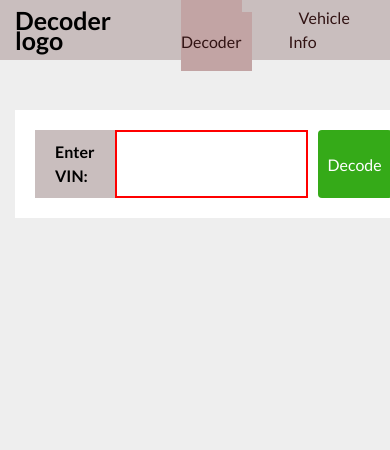
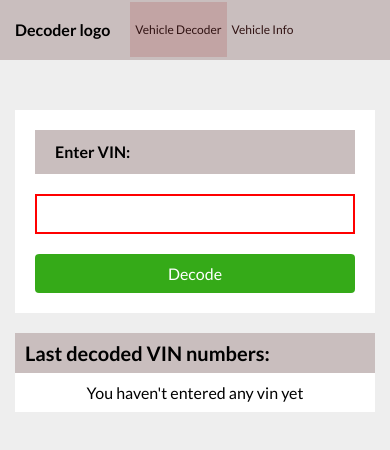
Before and after one commit to krimYuriy/vindecoder, a React (Create React App) app: page / in a window 390 px wide. Shown: the top 450 px of the page. Built offline with nearby package versions, Linux system fonts and the light colour scheme.

Commit message:
adaptive layout

```diff
--- a/src/index.css
+++ b/src/index.css
@@ -161,6 +161,8 @@ a {
    background-color: #fff;
  }
 
+
+
  .vin__title {
    font-size: 20px;
    line-height: 30px;
@@ -231,7 +233,7 @@ a {
 
  .info__list {
    display: grid;
-   grid-template: auto/ repeat(3, minmax(200px, 1fr));
+   grid-template: auto/ repeat(auto-fit, minmax(200px, 1fr));
    grid-gap: 15px;
    align-items: center;
  }
@@ -250,3 +252,68 @@ a {
    font-size: 18px;
    line-height: 32px;
  }
+
+ @media(max-width: 780px) {
+   .header__logo {
+     font-size: 18px;
+     margin-right: 30px;
+   }
+   .header__link {
+     font-size: 12px;
+     line-height: 24px;
+   }
+  .decoder-wrapper {
+    flex-direction: column;
+  }
+  .decoder__info {
+    margin-bottom: 40px;
+  }
+
+  .decoder-form__wrapper {
+    margin: 0;;
+  }
+
+  .vin {
+    align-self: stretch;
+  }
+
+}
+
+@media (max-width: 470px) {
+  .decoder__form {
+    flex-direction: column;
+  }
+
+  .decoder__form label {
+    margin-bottom: 20px;
+  }
+  .decoder__input  {
+    margin: 0 0 20px;
+  }
+
+  .decoder__submit {
+    padding: 10px;
+  }
+}
+
+@media(max-width: 410px) {
+  .header__logo {
+    font-size: 16px;
+    margin-right: 20px;
+  }
+
+  .header__list li {
+    margin: 0;
+  }
+  .header__link {
+     padding: 20px 5px;
+  }
+  .decoder__item {
+    font-size: 12px;
+    line-height: 24px;
+  }
+
+  .decoder__item strong {
+    margin-right: 40px;
+  }
+}
```
